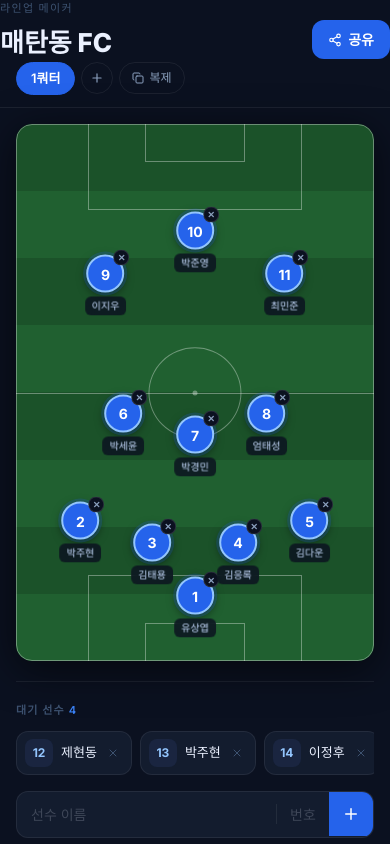
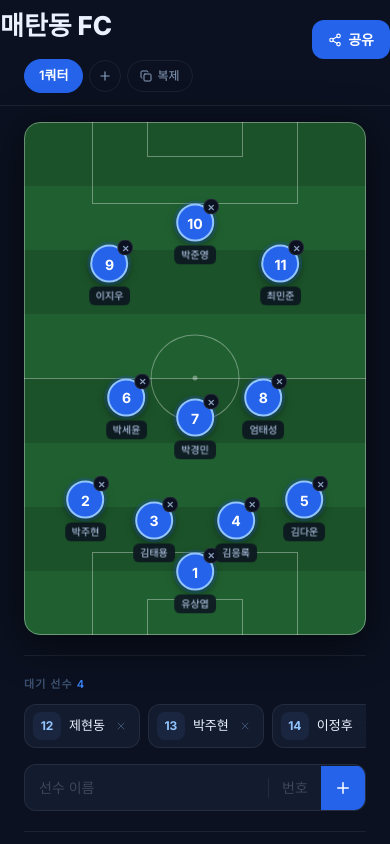
Before and after one commit to kyungmin1221/lineup-maker, a React (Vite) app: page / in a window 390 px wide. Shown: the top 844 px of the page. Built offline with nearby package versions, Linux system fonts and the light colour scheme; no server answers.

Commit message:
fix: increase horizontal padding 16px→24px for better mobile spacing

```diff
--- a/src/components/Bench.jsx
+++ b/src/components/Bench.jsx
@@ -14,7 +14,7 @@ export default function Bench({ bench, onAddToPitch, onDeleteFromSquad, onAddPla
   };
 
   return (
-    <div style={{ padding: '20px 16px 0' }}>
+    <div style={{ padding: '20px 24px 0' }}>
       {/* label */}
       <p style={{ fontSize: 11, fontWeight: 600, color: C.muted, letterSpacing: '0.1em', textTransform: 'uppercase', marginBottom: 12 }}>
         대기 선수 {bench.length > 0 && <span style={{ color: C.blueBright }}>{bench.length}</span>}
--- a/src/components/Comments.jsx
+++ b/src/components/Comments.jsx
@@ -25,7 +25,7 @@ export default function Comments({ quarter, onAddComment }) {
   };
 
   return (
-    <div style={{ padding: '20px 16px 48px' }}>
+    <div style={{ padding: '20px 24px 48px' }}>
       {/* header */}
       <div style={{ display: 'flex', alignItems: 'center', gap: 8, marginBottom: 16 }}>
         <p style={{ fontSize: 11, fontWeight: 600, color: C.muted, letterSpacing: '0.1em', textTransform: 'uppercase' }}>
--- a/src/components/Header.jsx
+++ b/src/components/Header.jsx
@@ -1,20 +1,34 @@
 import { Share2 } from 'lucide-react';
 import { C } from '../constants';
 
-export default function Header({ teamName, setTeamName, editingTeam, setEditingTeam, onShare, readOnly }) {
+export default function Header({
+  teamName,
+  setTeamName,
+  editingTeam,
+  setEditingTeam,
+  onShare,
+  readOnly,
+}) {
   return (
-    <div className="flex items-start justify-between px-5 pt-6 pb-5">
+    <div className="flex items-start justify-between px-6 pt-6 pb-5">
       <div className="flex-1 min-w-0 mr-3">
-        <p style={{ fontSize: 11, fontWeight: 500, color: C.muted, letterSpacing: '0.12em', textTransform: 'uppercase', marginBottom: 6 }}>
-          라인업 메이커
-        </p>
+        <p
+          style={{
+            fontSize: 11,
+            fontWeight: 500,
+            color: C.muted,
+            letterSpacing: '0.12em',
+            textTransform: 'uppercase',
+            marginBottom: 6,
+          }}
+        ></p>
         {!readOnly && editingTeam ? (
           <input
             autoFocus
             value={teamName}
-            onChange={e => setTeamName(e.target.value)}
+            onChange={(e) => setTeamName(e.target.value)}
             onBlur={() => setEditingTeam(false)}
-            onKeyDown={e => e.key === 'Enter' && setEditingTeam(false)}
+            onKeyDown={(e) => e.key === 'Enter' && setEditingTeam(false)}
             style={{
               background: 'transparent',
               border: 'none',
@@ -30,7 +44,17 @@ export default function Header({ teamName, setTeamName, editingTeam, setEditingT
         ) : (
           <button
             onClick={() => !readOnly && setEditingTeam(true)}
-            style={{ fontSize: 26, fontWeight: 800, color: C.text, background: 'none', border: 'none', textAlign: 'left', width: '100%', cursor: readOnly ? 'default' : 'text', padding: 0 }}
+            style={{
+              fontSize: 26,
+              fontWeight: 800,
+              color: C.text,
+              background: 'none',
+              border: 'none',
+              textAlign: 'left',
+              width: '100%',
+              cursor: readOnly ? 'default' : 'text',
+              padding: 0,
+            }}
           >
             {teamName}
           </button>
@@ -40,12 +64,19 @@ export default function Header({ teamName, setTeamName, editingTeam, setEditingT
       <button
         onClick={onShare}
         style={{
-          display: 'flex', alignItems: 'center', gap: 6,
-          background: C.blue, color: '#fff',
-          border: 'none', borderRadius: 12,
+          display: 'flex',
+          alignItems: 'center',
+          gap: 6,
+          background: C.blue,
+          color: '#fff',
+          border: 'none',
+          borderRadius: 12,
           padding: '9px 16px',
-          fontSize: 14, fontWeight: 600,
-          cursor: 'pointer', shrink: 0, marginTop: 20,
+          fontSize: 14,
+          fontWeight: 600,
+          cursor: 'pointer',
+          shrink: 0,
+          marginTop: 20,
           whiteSpace: 'nowrap',
         }}
       >
--- a/src/components/Pitch.jsx
+++ b/src/components/Pitch.jsx
@@ -32,7 +32,7 @@ export default function Pitch({ placedPlayers, squad, onDrag, onRemove, readOnly
   const L = C.pitchLine;
 
   return (
-    <div style={{ padding: '16px 16px 0' }}>
+    <div style={{ padding: '16px 24px 0' }}>
       <div
         ref={pitchRef}
         style={{
--- a/src/components/QuarterTabs.jsx
+++ b/src/components/QuarterTabs.jsx
@@ -6,7 +6,7 @@ export default function QuarterTabs({ quarters, activeIdx, setActiveIdx, addQuar
     <div
       style={{
         display: 'flex', alignItems: 'center', gap: 6,
-        padding: '0 16px 12px',
+        padding: '0 24px 12px',
         overflowX: 'auto', scrollbarWidth: 'none',
         borderBottom: `1px solid ${C.border}`,
       }}
--- a/src/pages/CreatePage.jsx
+++ b/src/pages/CreatePage.jsx
@@ -111,14 +111,14 @@ export default function CreatePage() {
           onDrag={dragPlayer} onRemove={removeFromPitch} readOnly={false}
         />
 
-        <div style={{ margin: '20px 16px 0', height: 1, background: C.border }} />
+        <div style={{ margin: '20px 24px 0', height: 1, background: C.border }} />
 
         <Bench
           bench={bench} onAddToPitch={addToPitch}
           onDeleteFromSquad={deleteFromSquad} onAddPlayer={addPlayer} readOnly={false}
         />
 
-        <div style={{ margin: '20px 16px 0', height: 1, background: C.border }} />
+        <div style={{ margin: '20px 24px 0', height: 1, background: C.border }} />
 
         <Comments quarter={quarter} onAddComment={handleAddComment} />
       </div>
--- a/src/pages/ViewPage.jsx
+++ b/src/pages/ViewPage.jsx
@@ -87,7 +87,7 @@ export default function ViewPage() {
           readOnly
         />
 
-        <div style={{ height: 1, background: C.border, margin: '20px 16px 0' }} />
+        <div style={{ height: 1, background: C.border, margin: '20px 24px 0' }} />
 
         <Comments quarter={quarter} onAddComment={handleAddComment} />
       </div>
```
